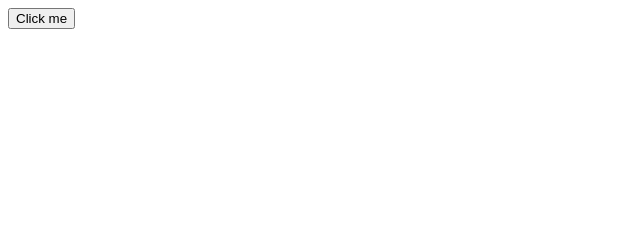
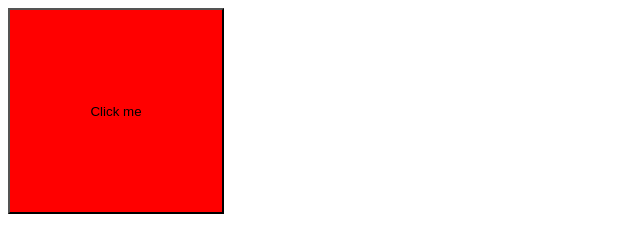
Before and after one commit to ebraamboshra1/example-website, a plain HTML site: page index.html in a window 1280 px wide. Shown: the whole page, without its empty margins (0-640 px from the left). Drawn offline with Linux system fonts and the light colour scheme.

Commit message:
Update index.html

```diff
--- a/index.html
+++ b/index.html
@@ -6,8 +6,10 @@
 <title>Button Alert Example</title>
 </head>
 <body>
-<button id="alertButton">Click me</button>
-
+<button id="alertButton" style="
+    width: 216px;
+    height: 206px;background-color:red;
+">Click me</button>
   <script>
     // Token to be displayed in the alert
     document.getElementById('alertButton').addEventListener('click', function() {
```
